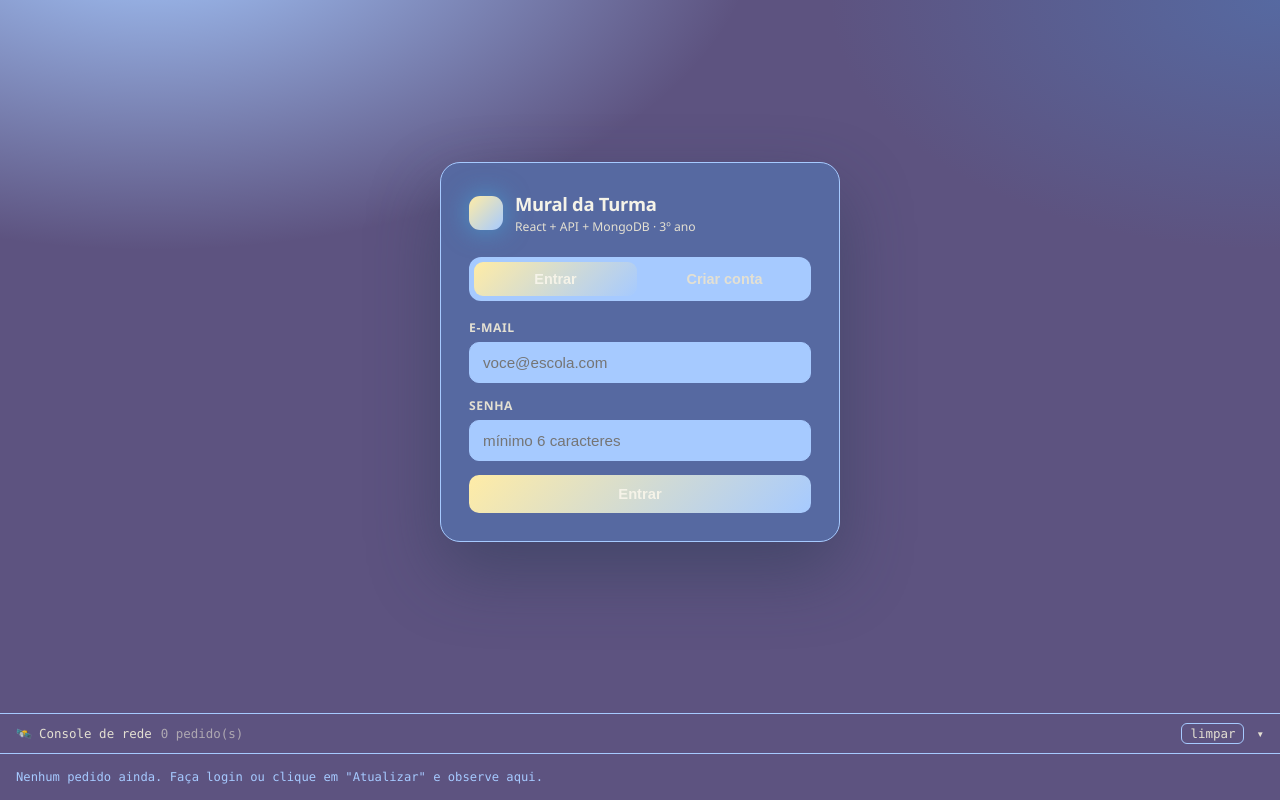
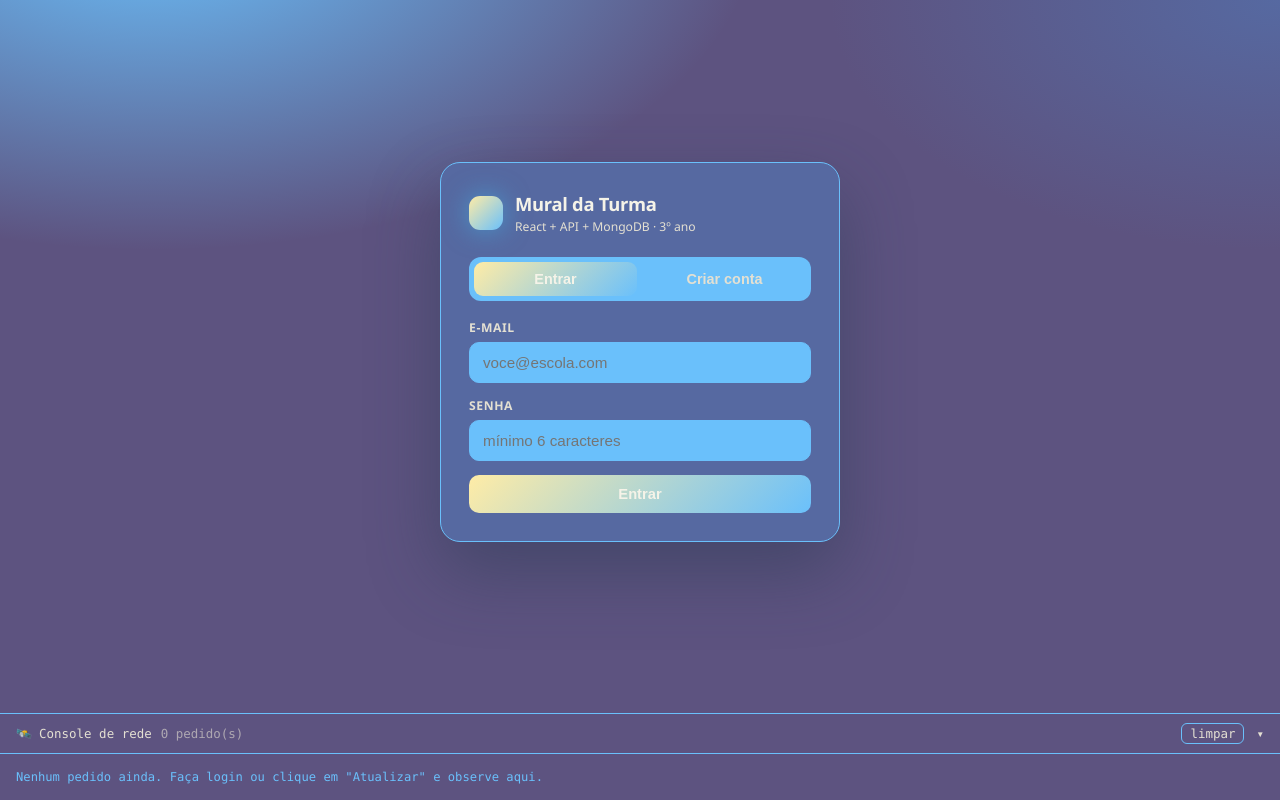
Before and after one commit to emilyyca/front, a React (Vite) app: page / in a window 1280 px wide. Built offline with nearby package versions, Linux system fonts and the light colour scheme.

Commit message:
Update index.css

```diff
--- a/src/index.css
+++ b/src/index.css
@@ -4,16 +4,16 @@
 
 :root {
   --fundo: #5D5380;
-  --fundo-2: #A6CAFF;
+  --fundo-2: #6AC0FB;
   --cartao: #5669A1;
-  --borda: #A6CAFF;
+  --borda: #6AC0FB;
   --texto: #F5F3E8;
   --texto-fraco: #E4E0D2;
   --acento: #FFECA6;
-  --acento-2: #A6CAFF;
+  --acento-2: #6AC0FB;
   --ok: #FFECA6;
-  --atencao: #A6CAFF;
-  --perigo: #A6CAFF;
+  --atencao: #6AC0FB;
+  --perigo: #6AC0FB;
   --raio: 14px;
 }
 
@@ -24,7 +24,7 @@
 body {
   margin: 0;
   font-family: "Segoe UI", system-ui, -apple-system, sans-serif;
-  background: radial-gradient(1100px 600px at 12% -10%, #A6CAFF 0%, transparent 55%),
+  background: radial-gradient(1100px 600px at 12% -10%, #6AC0FB 0%, transparent 55%),
     radial-gradient(900px 500px at 100% 0%, #5669A1 0%, transparent 50%), var(--fundo);
   color: var(--texto);
   min-height: 100vh;
@@ -535,7 +535,7 @@ code {
 .rede-vazio {
   padding: 16px;
   margin: 0;
-  color: #A6CAFF;
+  color: #6AC0FB;
   font-size: 0.76rem;
 }
 
@@ -548,7 +548,7 @@ code {
   padding: 7px 16px;
   background: transparent;
   border: 0;
-  border-bottom: 1px solid #A6CAFF;
+  border-bottom: 1px solid #6AC0FB;
   color: #E4E0D2;
   font-size: 0.74rem;
   font-family: inherit;
@@ -557,7 +557,7 @@ code {
 }
 
 .rede-linha:hover {
-  background: #A6CAFF;
+  background: #6AC0FB;
 }
 
 .rede-metodo {
@@ -612,7 +612,7 @@ code {
 }
 
 .s-aguardando {
-  color: #A6CAFF;
+  color: #6AC0FB;
 }
 
 .rede-tempo {
@@ -623,7 +623,7 @@ code {
 .rede-detalhe {
   padding: 12px 16px 16px;
   background: #5D5380;
-  border-bottom: 1px solid #A6CAFF;
+  border-bottom: 1px solid #6AC0FB;
   display: grid;
   gap: 12px;
 }
@@ -632,13 +632,13 @@ code {
   font-size: 0.68rem;
   text-transform: uppercase;
   letter-spacing: 0.7px;
-  color: #A6CAFF;
+  color: #6AC0FB;
 }
 
 .rede-detalhe pre {
   margin: 5px 0 0;
   padding: 9px 11px;
-  background: #A6CAFF;
+  background: #6AC0FB;
   border-radius: 8px;
   font-size: 0.72rem;
   color: #FFFBEA;
```
